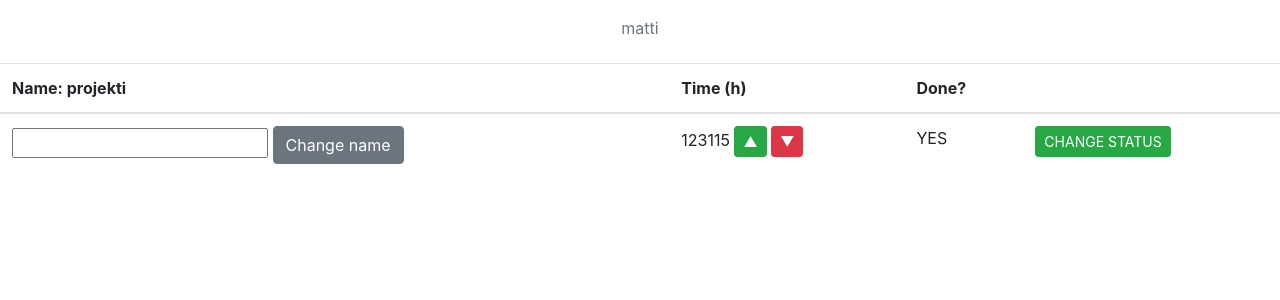
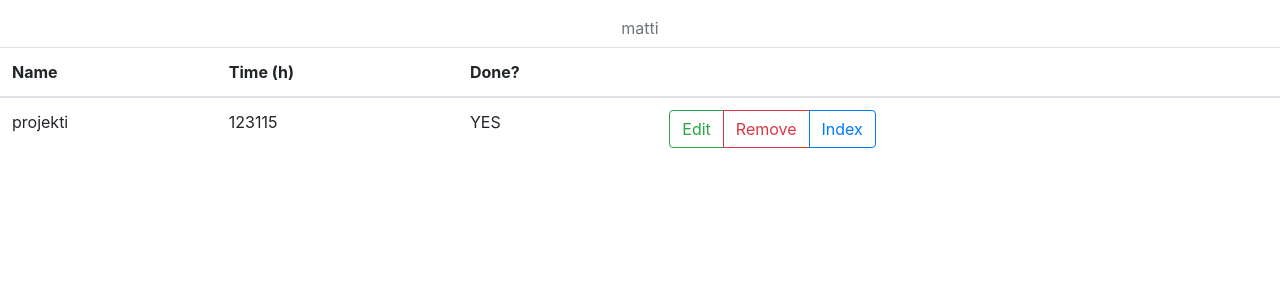
Before and after one commit to sritala/tsoha, a Flask app: page /projects/3/ in a window 1280 px wide. Shown: the part 56-356 px from the top of the page. Run offline with Flask 2, Linux system fonts and the light colour scheme; a user stored in the database is signed in; data comes from the database, SQL or seed files in the repository; some libraries are stand-ins or nearby versions.

Commit message:
show page for single project

```diff
--- a/application/projects/views.py
+++ b/application/projects/views.py
@@ -14,6 +14,14 @@ def projects_index():
 @app.route("/projects/<project_id>/", methods=["GET"])
 @login_required
 def projects_show(project_id):
+    if(Project.query.get(project_id).account_id != current_user.get_id()):
+        return redirect(url_for("projects_index"))
+
+    return render_template("projects/show.html", project = Project.query.get(project_id))
+
+@app.route("/projects/<project_id>/edit", methods=["GET"])
+@login_required
+def projects_edit(project_id):
     if(Project.query.get(project_id).account_id != current_user.get_id()):
         return redirect(url_for("projects_index"))
 
--- a/application/templates/projects/edit.html
+++ b/application/templates/projects/edit.html
@@ -5,7 +5,7 @@
         <table class="table table-hover">
                 <thead>
                   <tr>
-                    <th scope="col">Name: {{ project.name }}</th>
+                    <th scope="col">Current Name: {{ project.name }}</th>
                     <th scope="col">Time (h)</th>
                     <th scope="col">Done?</th>
                     <th scope="col"></th>
@@ -35,7 +35,10 @@
                 <td style="min-width: 50px">NO</td>
               {% endif %}
             <td>
-                <a href="{{ url_for('projects_set_done', project_id=project.id) }}" class="btn btn-sm btn-success">CHANGE STATUS</a>
+                <div class="btn-group" role="group" aria-label="Basic example">
+                <a href="{{ url_for('projects_set_done', project_id=project.id) }}" class="btn btn-outline-success">Change status</a>
+                <a href="{{ url_for('projects_index')}}" class="btn btn-outline-primary">Index</a>
+                </div>
             </td>
    </table>
 
--- /dev/null
+++ b/application/templates/projects/show.html
@@ -0,0 +1,38 @@
+{% extends "layout.html" %}
+
+{% block body %}
+
+        <table class="table table-hover">
+                <thead>
+                  <tr>
+                    <th scope="col">Name</th>
+                    <th scope="col">Time (h)</th>
+                    <th scope="col">Done?</th>
+                    <th scope="col"></th>
+                  </tr>
+                </thead>
+        <tbody>
+        <td>
+            {{ project.name }}
+        </td>
+            <td>
+            {{ project.time }}
+            </td>
+            {% if project.done %}
+                <td style="min-width: 50px">YES</td>
+              {% else %}
+                <td style="min-width: 50px">NO</td>
+              {% endif %}
+            <td>
+                <div class="btn-group" role="group" aria-label="Basic example">
+                    <a href="{{ url_for('projects_edit', project_id=project.id) }}" class="btn btn-outline-success">Edit</a>
+                    <a href="{{ url_for('projects_set_delete', project_id=project.id) }}" class="btn btn-outline-danger">Remove</a>
+                    <a href="{{ url_for('projects_index')}}" class="btn btn-outline-primary">Index</a>
+                </div>
+            </td>
+            </tbody>
+   </table>
+
+
+
+{% endblock %}
```
Also changed, not shown: application/templates/projects/list.html (+5 -5 lines).
